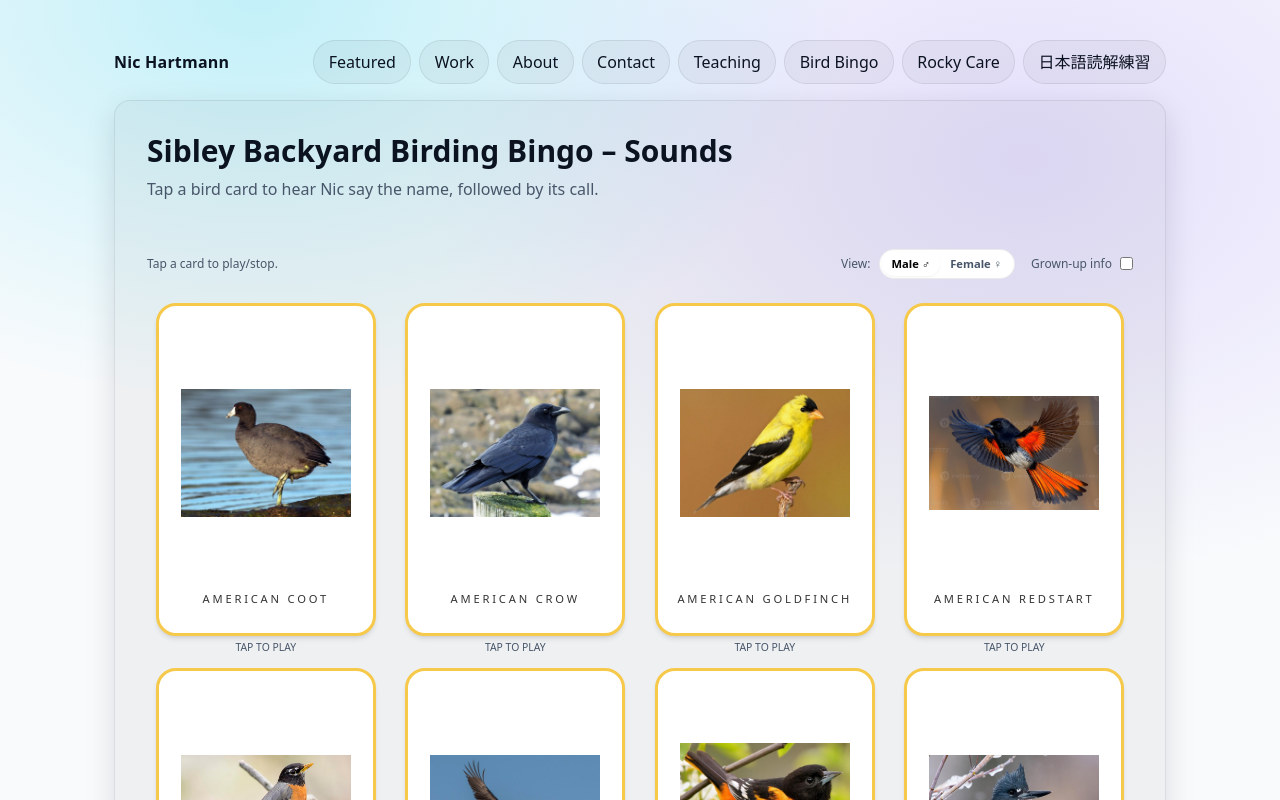
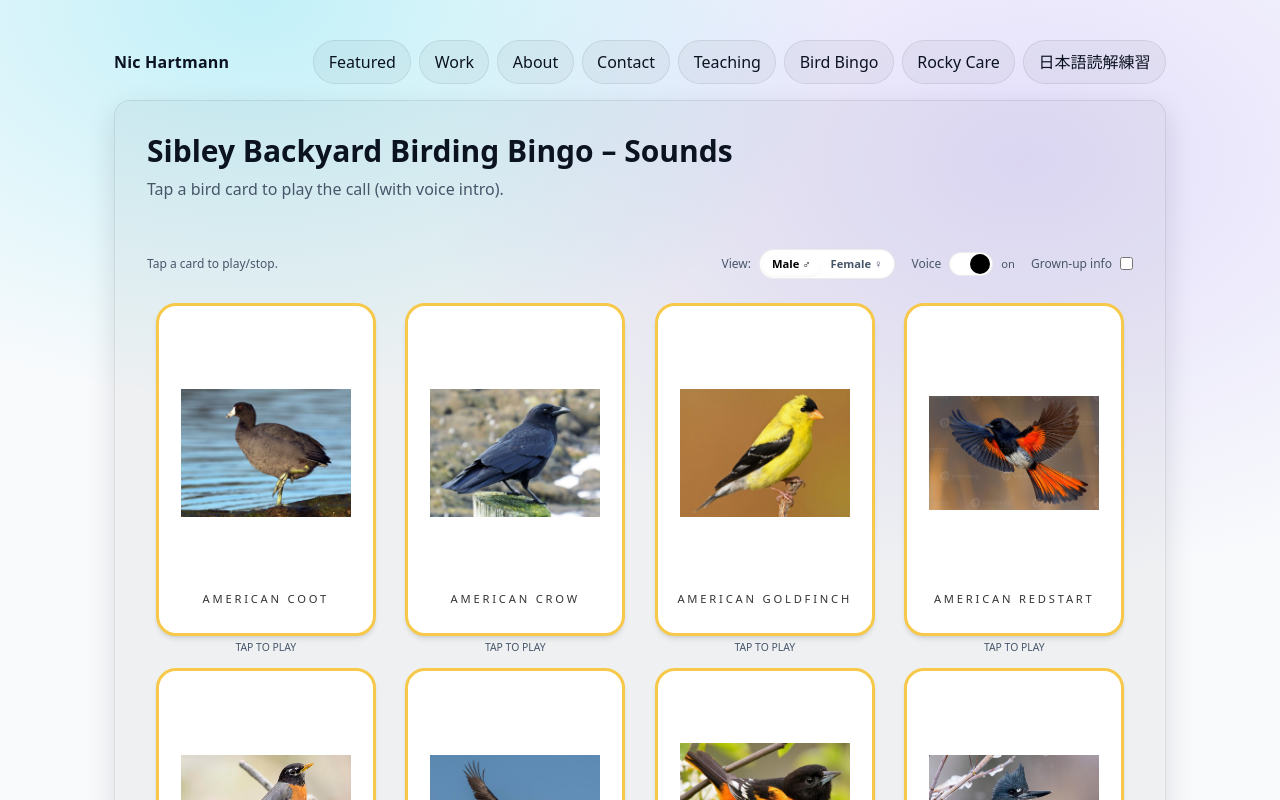
Before and after one commit to sakhaltai/sakhaltai.github.io, a React (Vite) app: page /bird-bingo in a window 1280 px wide. Built offline with nearby package versions, Linux system fonts and the light colour scheme.

Commit message:
add toggle to make voice optional before birdcall

```diff
--- a/src/pages/BirdBingo.tsx
+++ b/src/pages/BirdBingo.tsx
@@ -39,6 +39,9 @@ export default function BirdBingo() {
 
   // Flip modal state
   const [isFlipped, setIsFlipped] = useState(false);
+
+  // Optionally turn off voice before bird call
+  const [playNameVoice, setPlayNameVoice] = useState(true);
 
   // Flying card state
   const [infoBird, setInfoBird] = useState<Bird | null>(null);
@@ -117,7 +120,7 @@ export default function BirdBingo() {
     audio.pause();
     audio.currentTime = 0;
 
-    queueRef.current = [bird.voice, bird.call];
+    queueRef.current = playNameVoice ? [bird.voice, bird.call] : [bird.call];
     setCurrentBirdId(bird.id);
     setIsPlaying(true);
     setPlayProgress(0);
@@ -126,8 +129,13 @@ export default function BirdBingo() {
     audio
       .play()
       .then(() =>
-        setNowPlaying(`Playing: ${bird.name} – your voice, then call`)
+        setNowPlaying(
+          playNameVoice
+            ? `Playing: ${bird.name} – your voice, then call`
+            : `Playing: ${bird.name} – call only`
+        )
       )
+
       .catch(() => {
         setIsPlaying(false);
         setNowPlaying("");
@@ -260,7 +268,8 @@ export default function BirdBingo() {
           </h1>
 
           <p className="text-[var(--muted)] mt-2">
-            Tap a bird card to hear Nic say the name, followed by its call.
+            Tap a bird card to play the call
+            {playNameVoice ? " (with voice intro)" : ""}.
           </p>
 
           <div className="mt-4 text-xs text-center text-[var(--muted)] min-h-[1.25rem]">
@@ -297,6 +306,27 @@ export default function BirdBingo() {
                   </button>
                 </div>
               </div>
+              <label className="inline-flex items-center gap-2 select-none">
+                <span>Voice</span>
+
+                <button
+                  type="button"
+                  onClick={() => setPlayNameVoice((v) => !v)}
+                  className={`relative inline-flex h-6 w-11 items-center rounded-full border border-[var(--border)] transition
+                    ${playNameVoice ? "bg-white" : "bg-[var(--bg-elev)]"}`}
+                  aria-pressed={playNameVoice}
+                  aria-label={playNameVoice ? "Voice on" : "Voice off"}
+                >
+                  <span
+                    className={`inline-block h-5 w-5 transform rounded-full bg-black transition
+                      ${playNameVoice ? "translate-x-5" : "translate-x-1"}`}
+                  />
+                </button>
+
+                <span className="text-[0.7rem] text-[var(--muted)]">
+                  {playNameVoice ? "on" : "off"}
+                </span>
+              </label>
 
               <label className="inline-flex items-center gap-2">
                 <span>Grown-up info</span>
```
